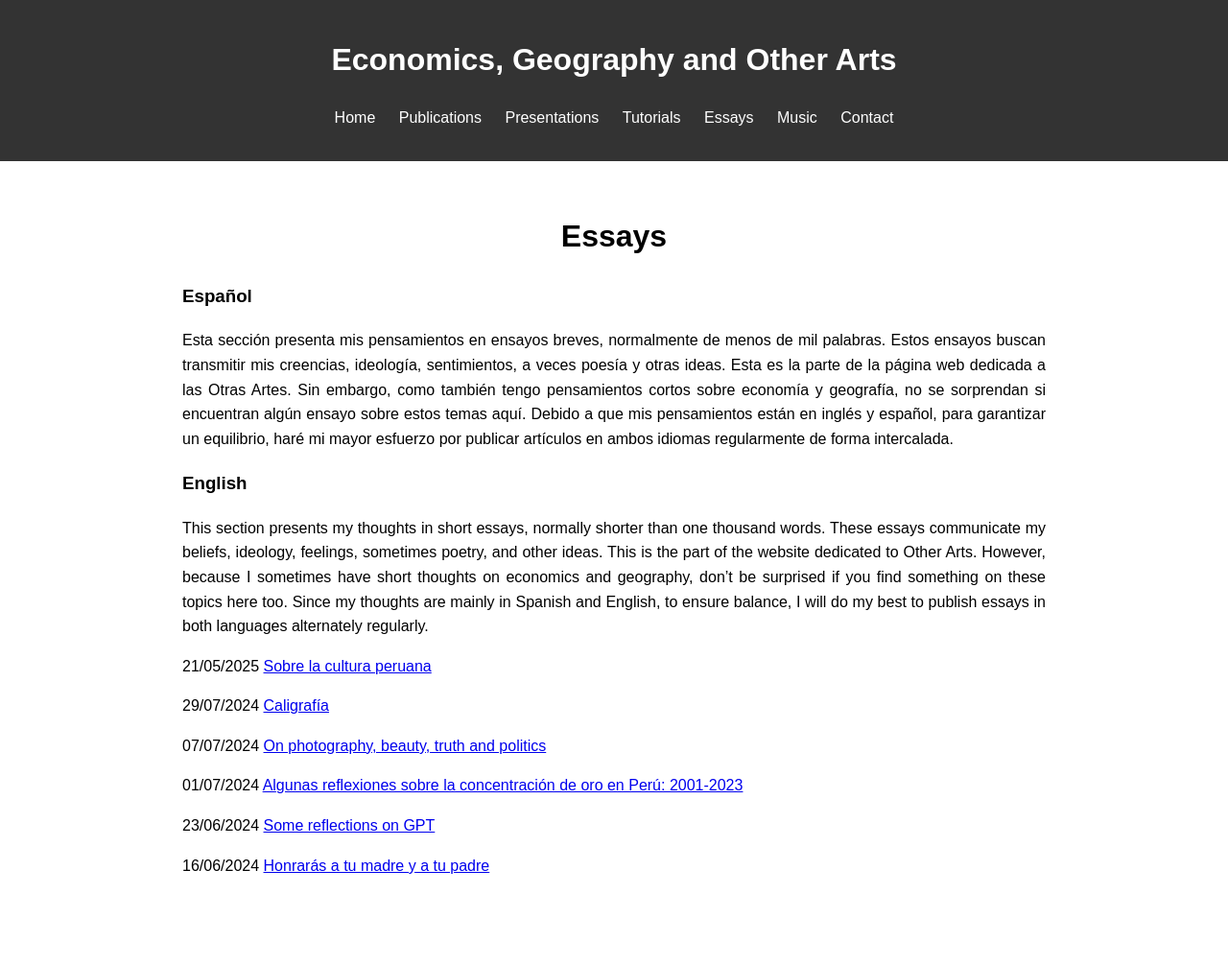
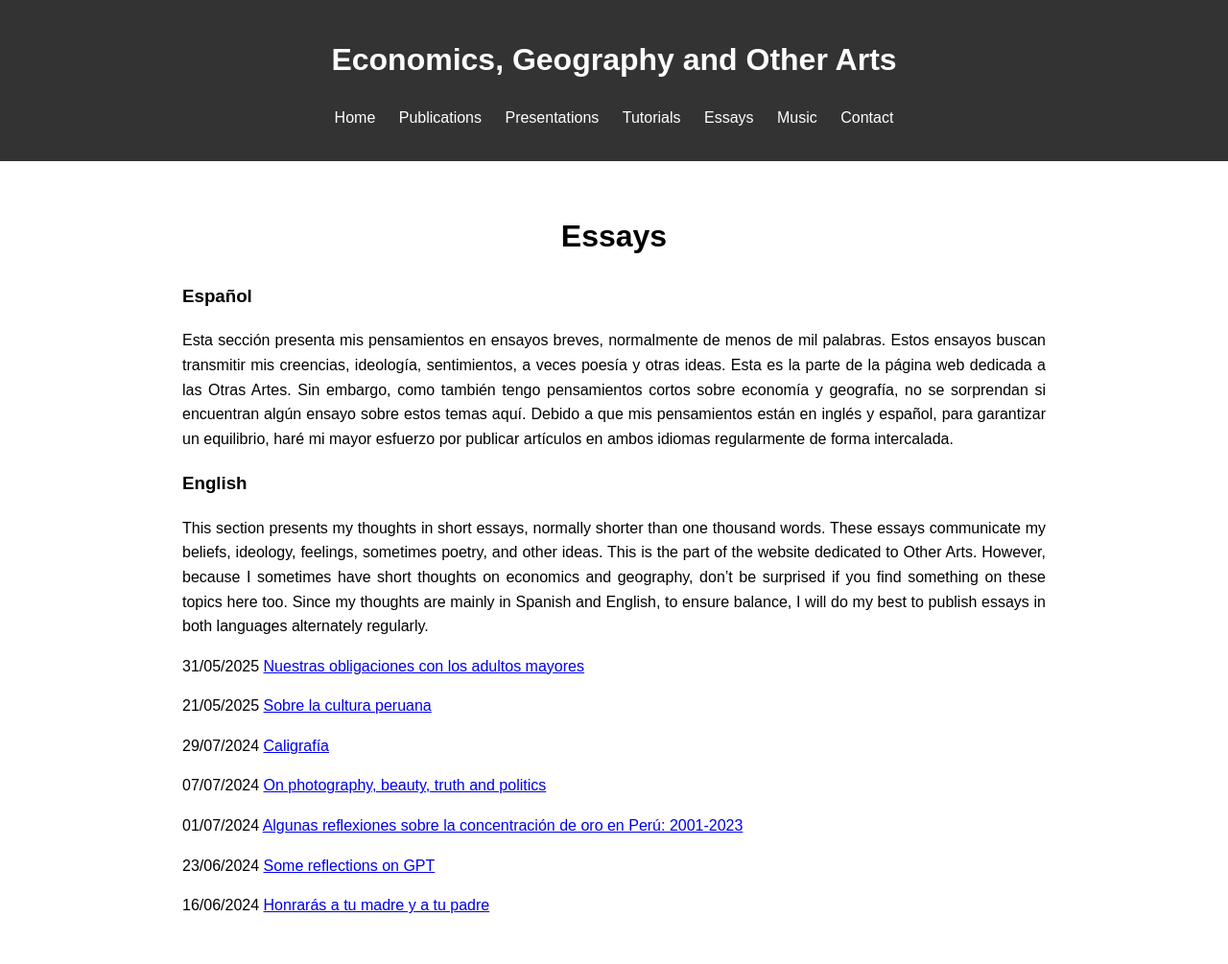
Before and after one commit to Favioleiva/favioleiva.github.io, a Jekyll site: the page built from essays.md, in a window 1280 px wide. Shown: the whole page at 96% size. Built offline with Jekyll 4.4.1, drawn with Linux system fonts in a browser that asks for light colours; nearby versions of some CDN libraries; before the commit the page ends 963 px from its top, so only the background shows below that.

Commit message:
Update essays.md

```diff
--- a/essays.md
+++ b/essays.md
@@ -14,6 +14,8 @@ Esta sección presenta mis pensamientos en ensayos breves, normalmente de menos
 
 This section presents my thoughts in short essays, normally shorter than one thousand words. These essays communicate my beliefs, ideology, feelings, sometimes poetry, and other ideas. This is the part of the website dedicated to Other Arts. However, because I sometimes have short thoughts on economics and geography, don't be surprised if you find something on these topics here too. Since my thoughts are mainly in Spanish and English, to ensure balance, I will do my best to publish essays in both languages alternately regularly.
 
+31/05/2025 [Nuestras obligaciones con los adultos mayores](essays/7obligaciones.md)
+
 21/05/2025 [Sobre la cultura peruana](essays/6cultura.md)
 
 29/07/2024 [Caligrafía](essays/5caligrafia.md)
```
